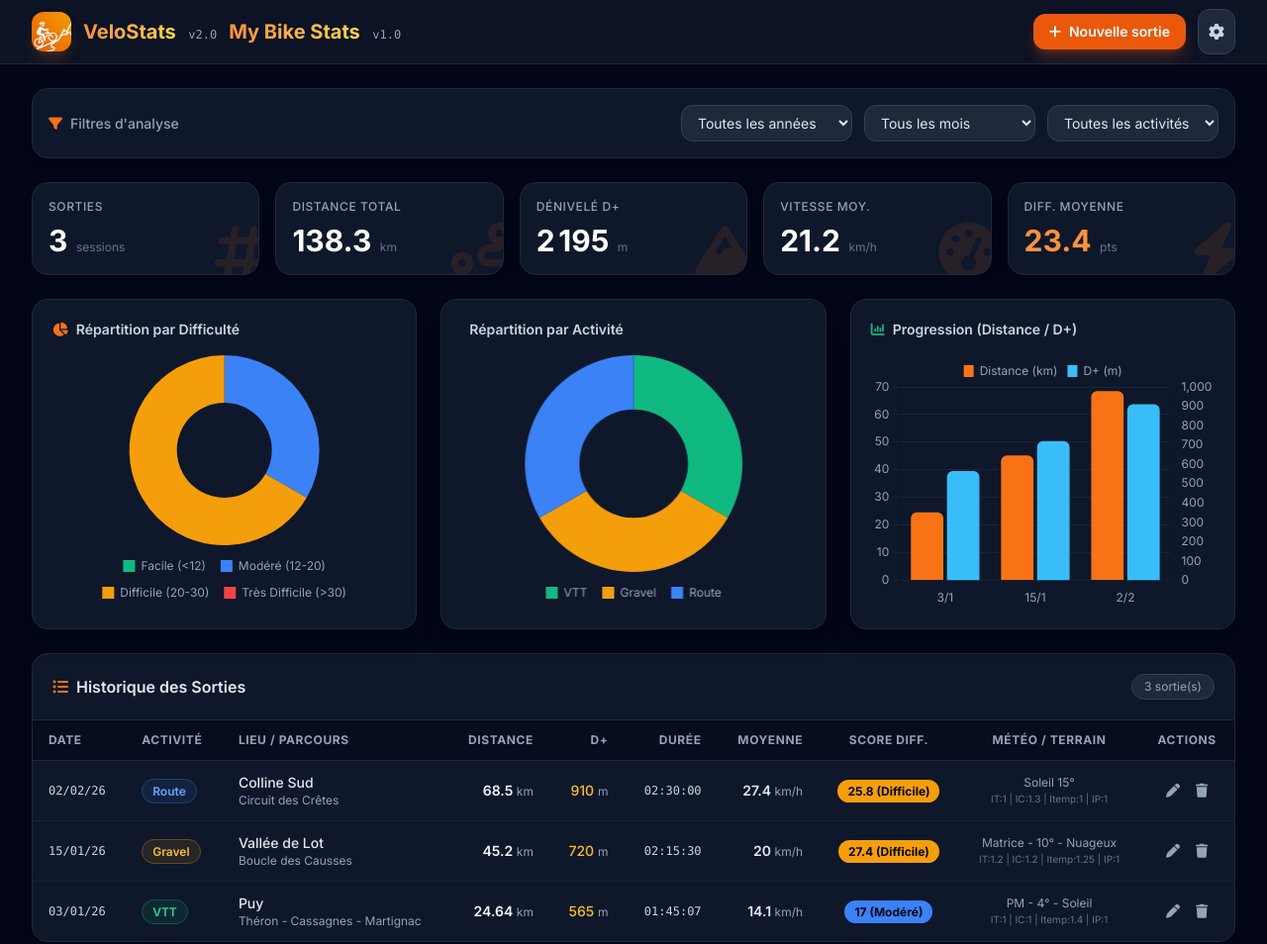
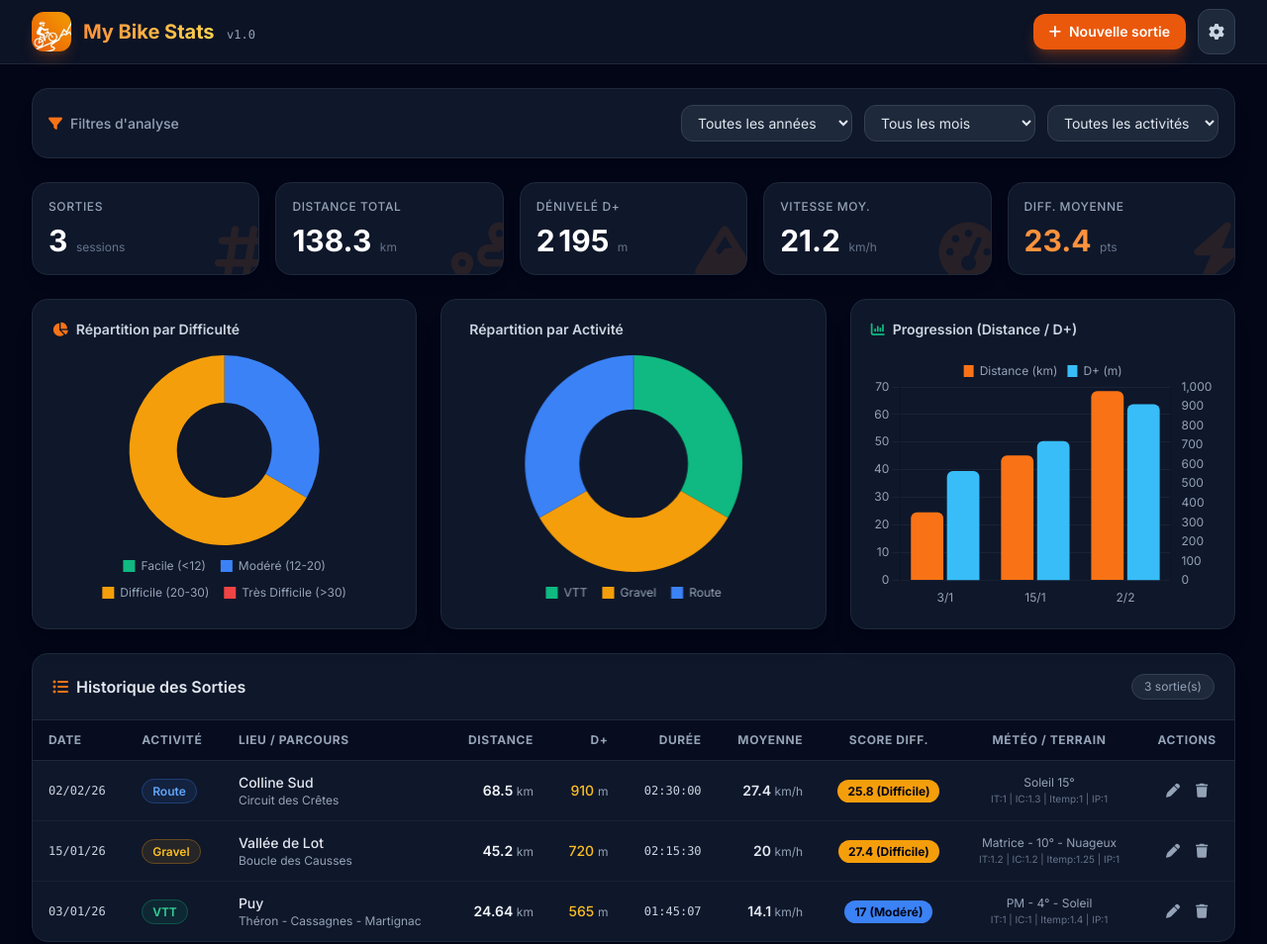
Before and after one commit to jerjou26-MBS/MBS, a plain HTML site: page index.html in a window 1280 px wide. Shown: the whole page at 99% size. Drawn offline with nearby package versions, Linux system fonts and the light colour scheme.

Commit message:
Add files via upload

```diff
--- a/index.html
+++ b/index.html
@@ -70,14 +70,11 @@
     <!-- Votre nouveau logo image -->
     <img src="logo.png" alt="My Bike Stats" class="w-10 h-10 rounded-xl object-cover shadow-lg shadow-orange-500/20">
     <div>
-        <span class="text-xl font-bold bg-gradient-to-r from-orange-400 to-amber-300 bg-clip-text text-transparent">VeloStats</span>
-        <span class="hidden sm:inline-block text-xs text-slate-400 ml-2 font-mono">v2.0</span>
+        <span class="text-xl font-bold bg-gradient-to-r from-orange-400 to-amber-300 bg-clip-text text-transparent">My Bike Stats</span>
+        <span class="hidden sm:inline-block text-xs text-slate-400 ml-2 font-mono">v1.0</span>
     </div>
 </div>
-                    <div>
-                        <span class="text-xl font-bold bg-gradient-to-r from-orange-400 to-amber-300 bg-clip-text text-transparent">My Bike Stats</span>
-                        <span class="hidden sm:inline-block text-xs text-slate-400 ml-2 font-mono">v1.0</span>
-                    </div>
+
                 </div>
 
                 <!-- Navigation Quick Actions -->
```
